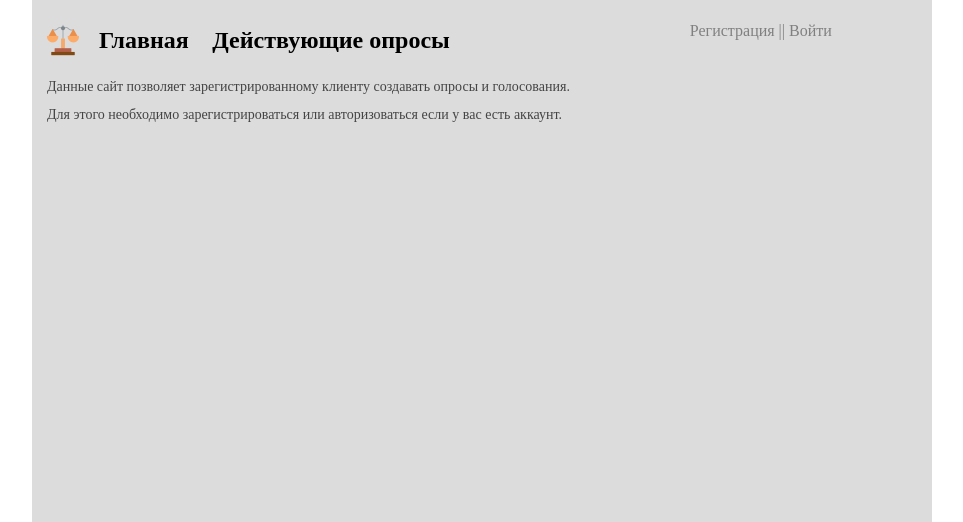
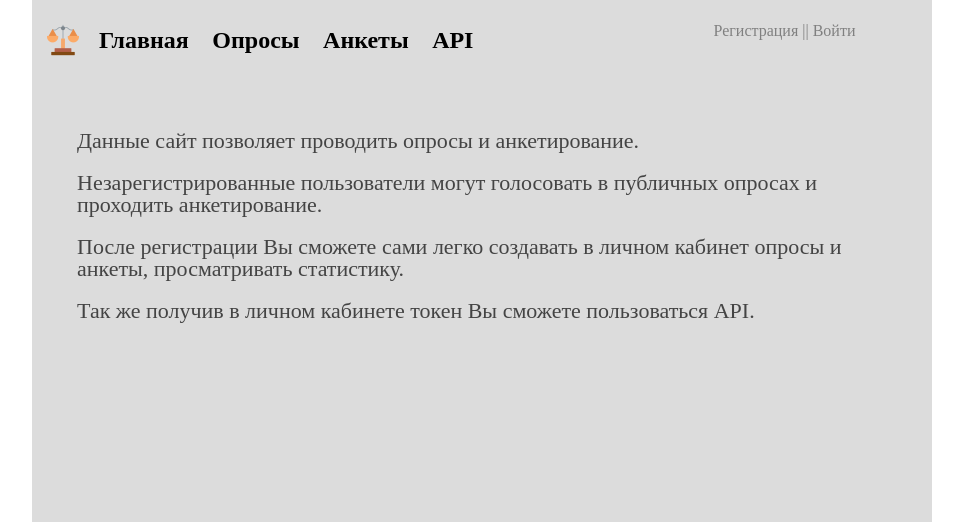
Before and after one commit to Kandrey1/Secret-Look, a Flask app: page / in a window 1280 px wide. Shown: the top 522 px of the page, without its empty margins (158-1121 px from the left). Run offline with Flask 2, Linux system fonts and the light colour scheme.

```diff
--- a/app/static/css/style.css
+++ b/app/static/css/style.css
@@ -90,6 +90,14 @@ h1,h2,h3,h4,h5,h6{font-size:inherit;font-weight: inherit;}
     padding: 0px 15px;
     margin: 0px auto;
     overflow:auto;  /* скрол "внутри" */
+}
+.main__page__home {
+    margin: 50px 0px 0px 30px;
+    font-size: 24px;
+}
+.main__page__home p {
+    margin: 20px 0px 0px 0px;
+    font-size: 22px;
 }
 /*-----------------------MAIN end --------------------------------------------*/
 /*-----------------------FORMs start -----------------------------------------*/
--- /dev/null
+++ b/app/templates/api/info.html
@@ -0,0 +1,5 @@
+{% extends "base.html" %}
+
+{% block content %}
+    Информация о том как пользоваться API.
+{% endblock %}
--- a/app/templates/base.html
+++ b/app/templates/base.html
@@ -15,7 +15,9 @@
                         <ul class="menu__list">
                             <li class="menu__item">
                                 <a href="{{ url_for('index') }}" class="menu__link">Главная</a>
-                                <a href="{{ url_for('vote.active_vote', page=1) }}" class="menu__link">Действующие опросы</a>
+                                <a href="{{ url_for('vote.active_vote', page=1) }}" class="menu__link">Опросы</a>
+                                <a href="{{ url_for('survey') }}" class="menu__link">Анкеты</a>
+                                <a href="{{ url_for('about_api') }}" class="menu__link">API</a>
                             </li>
                             <div class="enter">
                                 {% if session.user_login %}
--- a/app/templates/index.html
+++ b/app/templates/index.html
@@ -1,9 +1,10 @@
 {% extends 'base.html' %}
 
 {% block content %}
-
-    <p> Данные сайт позволяет зарегистрированному клиенту создавать опросы и голосования.</p>
-    <br>
-    <p> Для этого необходимо зарегистрироваться или авторизоваться если у вас есть аккаунт.</p>
-
+    <div class="main__page__home">
+        <p> Данные сайт позволяет проводить опросы и анкетирование.</p>
+        <p> Незарегистрированные пользователи могут голосовать в публичных опросах и проходить анкетирование. </p>
+        <p> После регистрации Вы сможете сами легко создавать в личном кабинет опросы и анкеты, просматривать статистику.</p>
+        <p> Так же получив в личном кабинете токен Вы сможете пользоваться API.</p>
+    </div>
 {% endblock %}
--- /dev/null
+++ b/app/templates/survey/public.html
@@ -0,0 +1,5 @@
+{% extends "base.html" %}
+
+{% block content %}
+    Публичные Анкеты
+{% endblock %}
--- a/app/templates/vote/form_new.html
+++ b/app/templates/vote/form_new.html
@@ -19,12 +19,12 @@
             </div>
             <div class="form__vote__date__start">
                 <p>{{ form.date_start.label }}</p>
-                {% if context.temp_vote %} {{ form.date_start(value=context.temp_vote.date_start) }} {% else %} {{ form.date_start }} {% endif %}
+                {% if context.temp_vote %} {{ form.date_start(value=context.temp_vote.date_start) }} {% else %} {{ form.date_start(value=context.date_today) }} {% endif %}
                 <span class="form__error__label">{{ form.errors.date_start }}</span>
             </div>
             <div class="form__vote__date__end">
                 <p>{{ form.date_end.label }}</p>
-                {% if context.temp_vote %} {{ form.date_end(value=context.temp_vote.date_end) }} {% else %} {{ form.date_end }} {% endif %}
+                {% if context.temp_vote %} {{ form.date_end(value=context.temp_vote.date_end) }} {% else %} {{ form.date_end(value=context.date_today) }} {% endif %}
                 <span class="form__error__label">{{ form.errors.date_end }}</span>
             </div>
             <div class="form__vote__button__save">
--- a/app/templates/vote/form_redact.html
+++ b/app/templates/vote/form_redact.html
@@ -10,6 +10,8 @@
                 <button class="button__delete__vote" value="" name="delete__vote">Удалить опрос</button>
             </div>
         </form>
+
+        <p class="vote__statistic__p">{% if context.vote_data.vote_url %} Ссылка на опрос: {{ context.host }}{{ context.vote_data.vote_url }} {% endif %}</p>
 
         <form class="form__vote" action="" method="post">
 
--- a/app/templates/vote/statistic.html
+++ b/app/templates/vote/statistic.html
@@ -7,7 +7,7 @@
     <div class="vote__statistic__header">
         <p class="vote__statistic__p">Статус: {{ context.vote.status }} {% if context.vote.client_finished == 1 %} (Пользователем) {% endif %}</p>
         </br>
-        <p class="vote__statistic__p">{% if context.vote.vote_url %} Ссылка на опрос: {{ context.host }}{{ context.vote.vote_url }} {% endif %}</p>
+        <p class="vote__statistic__p">{% if context.vote.vote_url and context.vote.status == 'started' %} Ссылка на опрос: {{ context.host }}{{ context.vote.vote_url }} {% endif %}</p>
         </br>
         <p class="vote__statistic__p">Дата начала опроса: {{ context.vote.date_start }}</p>
         <p class="vote__statistic__p">Дата окончания опроса: {{ context.vote.date_end }}</p>
--- a/app/vote/forms.py
+++ b/app/vote/forms.py
@@ -1,7 +1,7 @@
 from flask_wtf import FlaskForm
 from wtforms import StringField, SubmitField
 from wtforms.fields.html5 import DateTimeLocalField
-from wtforms.validators import DataRequired, Length, Required, InputRequired
+from wtforms.validators import DataRequired, Length, InputRequired
 
 
 class VoteForm(FlaskForm):
@@ -12,7 +12,7 @@ class VoteForm(FlaskForm):
     date_start = DateTimeLocalField("Дата запуска", format='%Y-%m-%dT%H:%M',
                                     validators=[InputRequired()])
     date_end = DateTimeLocalField("Дата окончания", format='%Y-%m-%dT%H:%M',
-                                  validators=[Required()])
+                                  validators=[InputRequired()])
     save_vote = SubmitField("Сохранить")
     # для ответов
     answer = StringField("Введите вариант ответа: ",
--- a/celeryd/celeryconfig.py
+++ b/celeryd/celeryconfig.py
@@ -1,4 +1,5 @@
 broker_url = 'redis://localhost:6379/0'
+result_backend = 'redis://localhost:6379/0'
 task_serializer = 'json'
 result_serializer = 'json'
 accept_content = ['json']
--- a/celeryd/tasks.py
+++ b/celeryd/tasks.py
@@ -8,7 +8,7 @@ app = create_app()
 
 
 @clr.task
-def check_vote_which_be_running():
+def check_vote_which_running():
     """Проверяет, есть ли опросы, которые должны были быть
         запущены по времени, но по факту не запущены.
     """
@@ -29,7 +29,7 @@ def check_vote_which_be_running():
 
 
 @clr.task
-def check_vote_which_be_finished():
+def check_vote_which_finished():
     """Проверяет, есть ли опросы, которые надо завершить ближайшее время.
     """
     try:
--- a/main.py
+++ b/main.py
@@ -1,4 +1,3 @@
-from dotenv import load_dotenv
 from flask import render_template
 from flask_jwt_extended import JWTManager
 from flask_jwt_extended.exceptions import NoAuthorizationError
@@ -12,7 +11,6 @@ from app.models import db
 from app.vote.blueprint import vote_bp
 from cache import cache
 
-load_dotenv('.env')
 
 app = create_app()
 
@@ -40,6 +38,22 @@ def index():
     return render_template("index.html", context=context)
 
 
+@app.route("/about/api/")
+def about_api():
+    """Страница с описанием API сервиса."""
+    context = dict()
+    context['title'] = "API"
+    return render_template("api/info.html", context=context)
+
+
+@app.route("/survey")
+def survey():
+    """Публичные анкеты."""
+    context = dict()
+    context['title'] = "Survey"
+    return render_template("survey/public.html", context=context)
+
+
 @app.errorhandler(404)
 def page_not_found(error):
     """Ошибка 404."""
```
Also changed, not shown: app/vote/blueprint.py (+36 -11 lines), app/vote/utils.py (+21 -3 lines), celeryd/celery.py (+6 -6 lines), config.py (+4 -3 lines), README.md, 3 other files.
